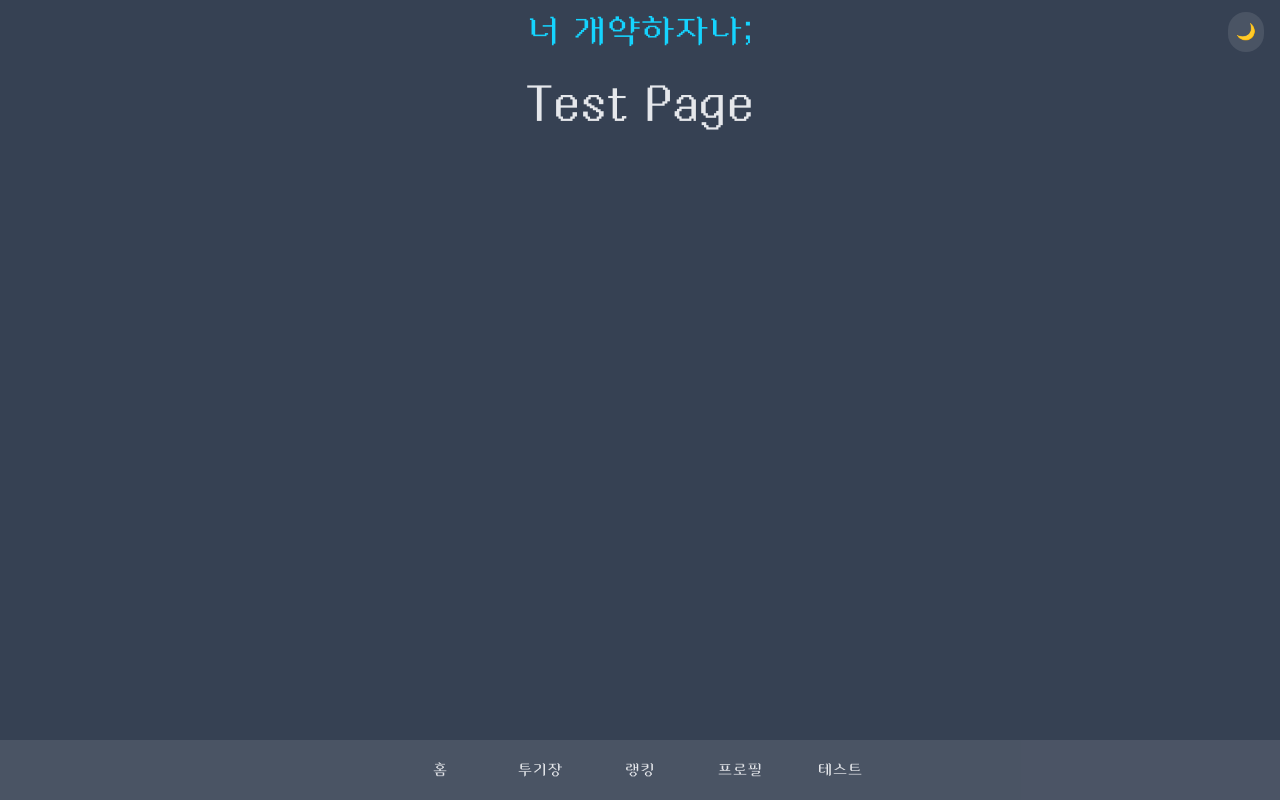
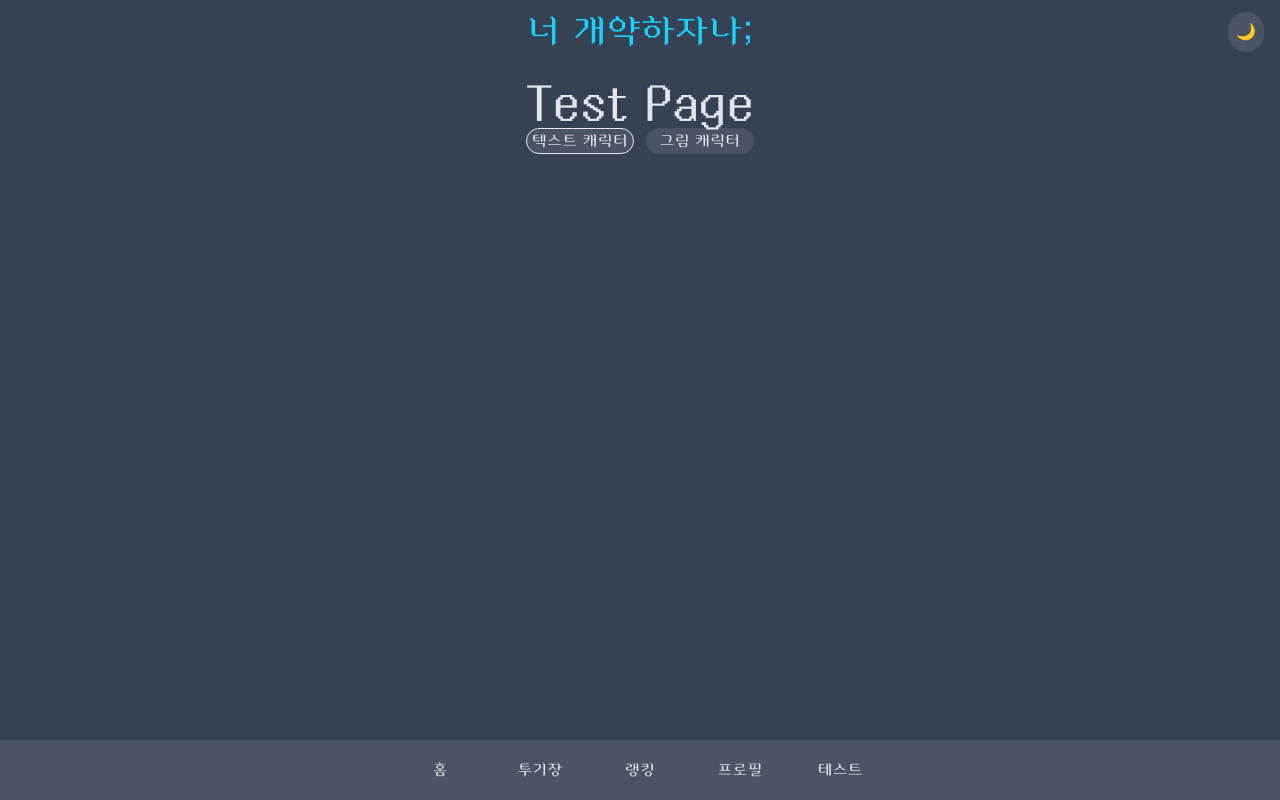
Before and after one commit to s00ngle/nobase-battle, a Next.js app in the folder frontend/nobasebattle/: page /test in a window 1280 px wide. Built offline with nearby package versions, Linux system fonts and the light colour scheme; a web font is replaced by a local one.

Commit message:
feat: CharacterTypeToggle 개발

```diff
--- a/frontend/nobasebattle/app/layout.tsx
+++ b/frontend/nobasebattle/app/layout.tsx
@@ -17,7 +17,7 @@ export default function RootLayout({
     <html lang="ko">
       <body
         className={
-          'flex flex-col items-center bg-white transition-all duration-300 px-6 py-20 min-w-[330px] min-h-svh dark:bg-gray-700 text-gray-800 dark:text-gray-200 antialiased'
+          'flex flex-col items-center bg-white transition-colors duration-300 px-6 py-20 min-w-[330px] min-h-svh dark:bg-gray-700 text-gray-800 dark:text-gray-200 antialiased'
         }
       >
         <Header />
--- a/frontend/nobasebattle/app/test/page.tsx
+++ b/frontend/nobasebattle/app/test/page.tsx
@@ -1,7 +1,29 @@
+'use client'
+
+import CharacterTypeToggle from '@/components/character/CharacterTypeToggle'
+import { useState } from 'react'
+
+type CharacterType = 'text' | 'image'
+
 const TestPage = () => {
+  const [selectedType, setSelectedType] = useState<CharacterType>('text')
+
+  const handleClickText = () => {
+    setSelectedType('text')
+  }
+
+  const handleClickImage = () => {
+    setSelectedType('image')
+  }
+
   return (
     <div>
       <div className="text-5xl">Test Page</div>
+      <CharacterTypeToggle
+        selectedType={selectedType}
+        onChangeText={handleClickText}
+        onChangeImage={handleClickImage}
+      />
     </div>
   )
 }
--- /dev/null
+++ b/frontend/nobasebattle/components/character/CharacterTypeButton.tsx
@@ -0,0 +1,23 @@
+import { hover, transparentForm } from '@/styles/form'
+
+interface CharacterTypeButtonProps {
+  text: string
+  selected?: boolean
+  onClick?: () => void
+}
+
+const CharacterTypeButton = ({ text, selected = false, onClick }: CharacterTypeButtonProps) => {
+  return (
+    <button
+      type="button"
+      className={`w-27 rounded-full
+        ${selected ? 'border border-gray-800 dark:border-gray-200' : ''}
+        ${transparentForm} ${hover} cursor-pointer`}
+      onClick={onClick}
+    >
+      {text}
+    </button>
+  )
+}
+
+export default CharacterTypeButton
--- /dev/null
+++ b/frontend/nobasebattle/components/character/CharacterTypeToggle.tsx
@@ -0,0 +1,33 @@
+'use client'
+
+import CharacterTypeButton from './CharacterTypeButton'
+type CharacterType = 'text' | 'image'
+
+interface CharacterTypeToggleProps {
+  selectedType: CharacterType
+  onChangeText?: () => void
+  onChangeImage?: () => void
+}
+
+const CharacterTypeToggle = ({
+  selectedType,
+  onChangeText,
+  onChangeImage,
+}: CharacterTypeToggleProps) => {
+  return (
+    <div className="flex gap-3">
+      <CharacterTypeButton
+        text="텍스트 캐릭터"
+        selected={selectedType === 'text'}
+        onClick={onChangeText}
+      />
+      <CharacterTypeButton
+        text="그림 캐릭터"
+        selected={selectedType === 'image'}
+        onClick={onChangeImage}
+      />
+    </div>
+  )
+}
+
+export default CharacterTypeToggle
--- a/frontend/nobasebattle/components/layout/Header.tsx
+++ b/frontend/nobasebattle/components/layout/Header.tsx
@@ -3,7 +3,7 @@ import ThemeToggleButton from '../common/ThemeToggleButton'
 const Header = () => {
   return (
     <div className="flex p-3 absolute top-0">
-      <div className="text-4xl text-accent">너 개약하자나;</div>
+      <div className="text-4xl text-accent  whitespace-nowrap">너 개약하자나;</div>
       <div className="fixed right-4">
         <ThemeToggleButton />
       </div>
--- a/frontend/nobasebattle/styles/form.ts
+++ b/frontend/nobasebattle/styles/form.ts
@@ -1,2 +1,3 @@
 export const transparentForm = 'bg-gray-500/10 dark:bg-white/10'
-export const hover = 'hover:bg-gray-500/15 hover:dark:bg-white/15 transition-all duration-300'
+export const hover =
+  'hover:bg-gray-500/15 hover:dark:bg-white/15 transition-colors hover:duration-300'
```
